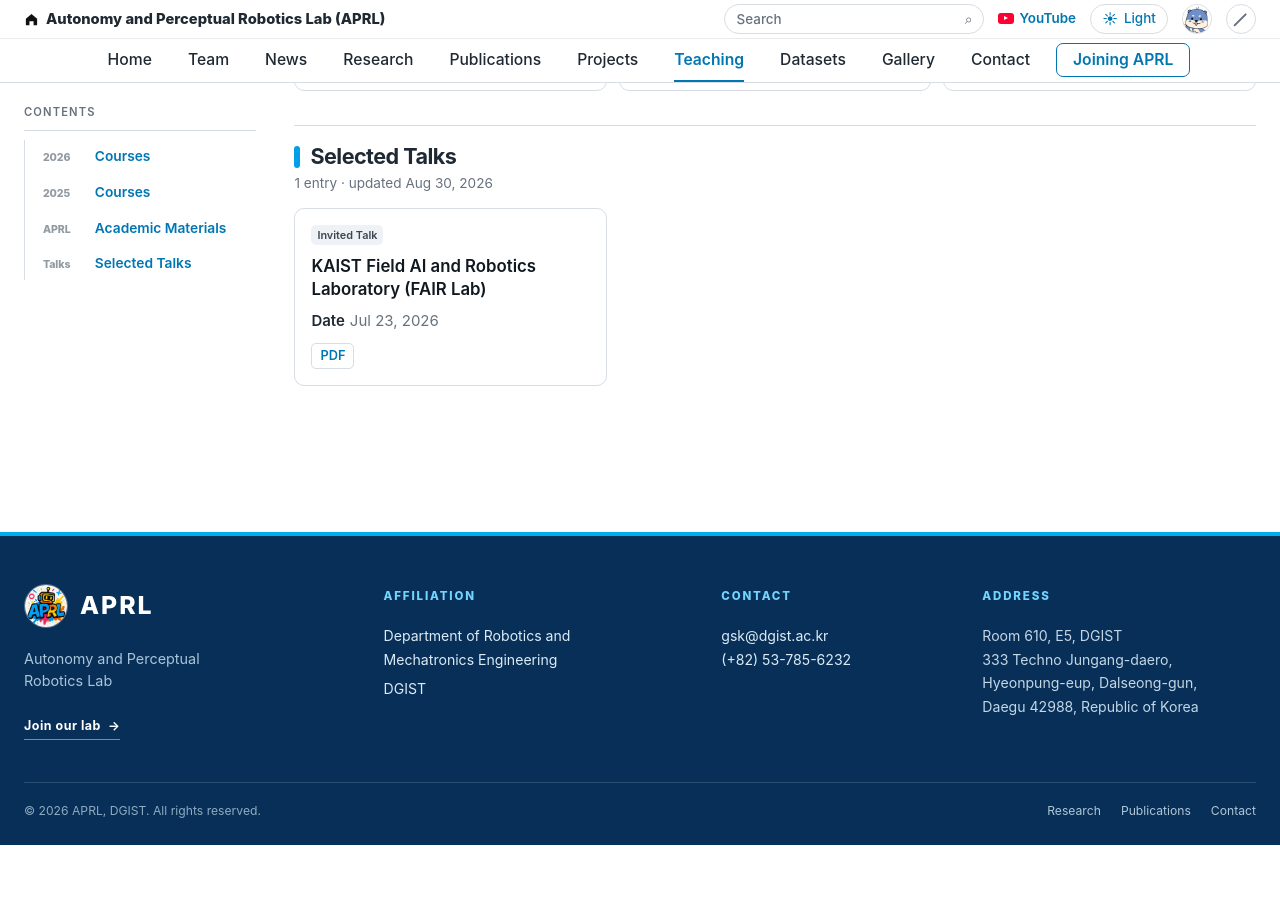
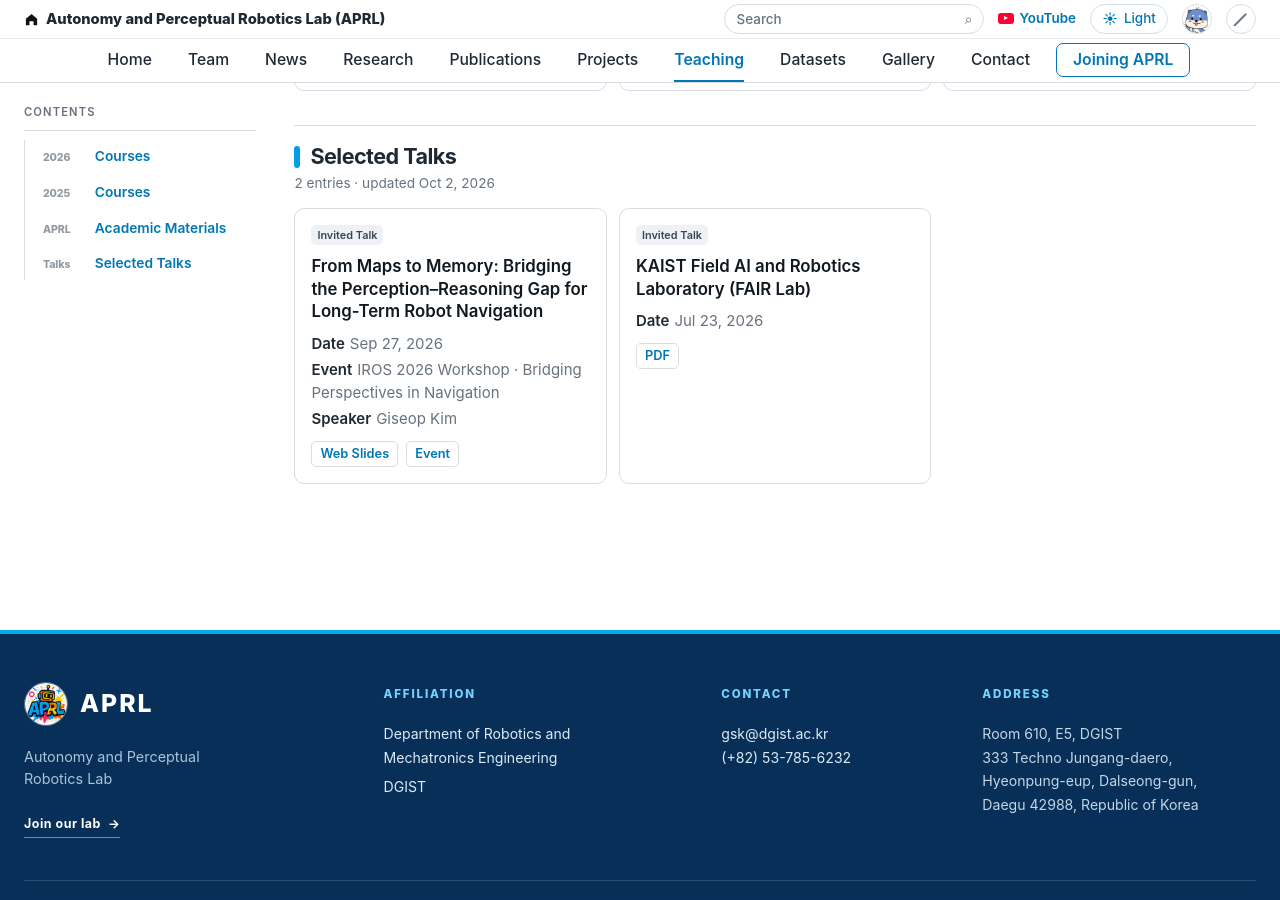
Before and after one commit to team-aprl/team-aprl.github.io, a Jekyll site: the page built from teaching.html, in a window 1280 px wide and 900 px high, scrolled down 1247 px. Built offline with Jekyll 4.4.1, drawn with Linux system fonts in a browser that asks for light colours.

Commit message:
Add IROS 2026 navigation talk to Selected Talks

```diff
--- a/teaching.html
+++ b/teaching.html
@@ -87,8 +87,13 @@ extra_scripts:
         </div>
         <div id="selected-talks" class="teaching-projects">
           <div class="publication-year teaching-section-heading">Selected Talks</div>
-          <p class="teaching-projects-meta">1 entry &middot; updated Aug 30, 2026</p>
+          <p class="teaching-projects-meta">2 entries &middot; updated Oct 2, 2026</p>
           <div class="teaching-list">
+            <article class="teaching-card">
+              <div class="teaching-title-row"><span class="pub-badge">Invited Talk</span><h3>From Maps to Memory: Bridging the Perception–Reasoning Gap for Long-Term Robot Navigation</h3></div>
+              <div class="publication-meta"><span><b>Date</b>Sep 27, 2026</span><span><b>Event</b>IROS 2026 Workshop · Bridging Perspectives in Navigation</span><span><b>Speaker</b>Giseop Kim</span></div>
+              <div class="publication-actions"><a href="https://gisbi-kim.github.io/iros26-bridging-navigation-talk" target="_blank" rel="noopener noreferrer">Web Slides</a><a href="https://bridging-navigation.github.io/website/" target="_blank" rel="noopener noreferrer">Event</a></div>
+            </article>
             <article class="teaching-card">
               <div class="teaching-title-row"><span class="pub-badge">Invited Talk</span><h3>KAIST Field AI and Robotics Laboratory (FAIR Lab)</h3></div>
               <div class="publication-meta"><span><b>Date</b>Jul 23, 2026</span></div>
```
